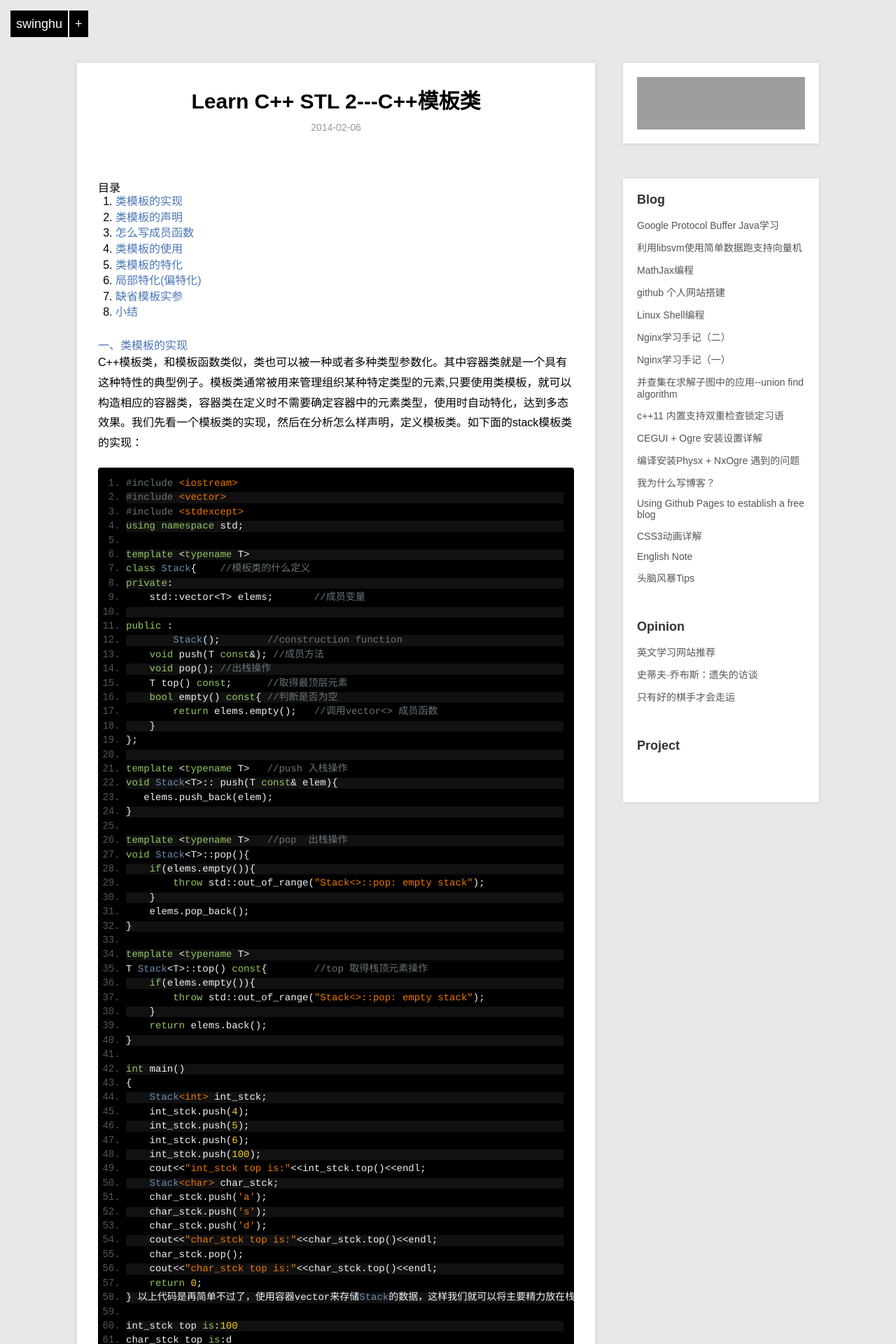
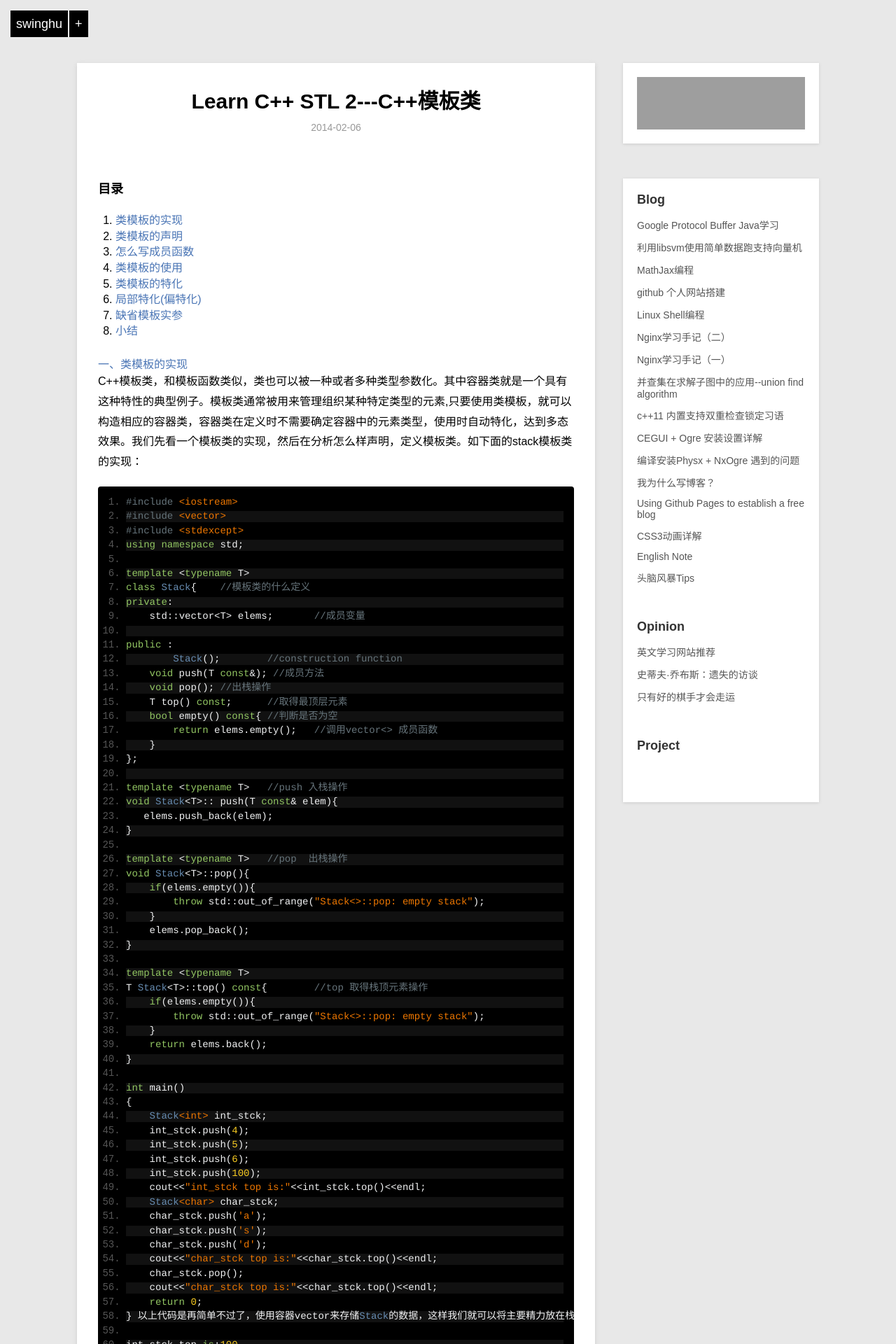
Before and after one commit to swinghu/swinghu.github.com, a Jekyll site: the page built from _posts/trash/2014-02-06-cpp-stl-series2.md, in a window 1280 px wide. Shown: the top 1920 px of the page at 70% size. Built offline with Jekyll 4.4.1, drawn with Linux system fonts in a browser that asks for light colours; Markdown is read by kramdown in place of the engine named in the settings; grey boxes are pictures that could not be loaded.

```diff
--- a/_posts/trash/2014-02-06-cpp-stl-series2.md
+++ b/_posts/trash/2014-02-06-cpp-stl-series2.md
@@ -5,7 +5,7 @@ description: C++ STL 系列之---C++模板类，和函数类似，类也可以
 category: trash
 ---
 
-#目录
+###目录
 1. [类模板的实现](#class_sx)
 1. [类模板的声明](#ct_define)
 1. [怎么写成员函数](#htw_mf)
```
